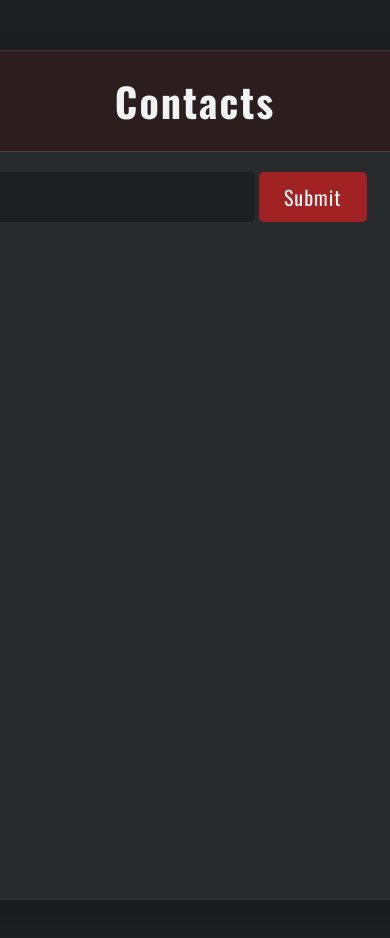
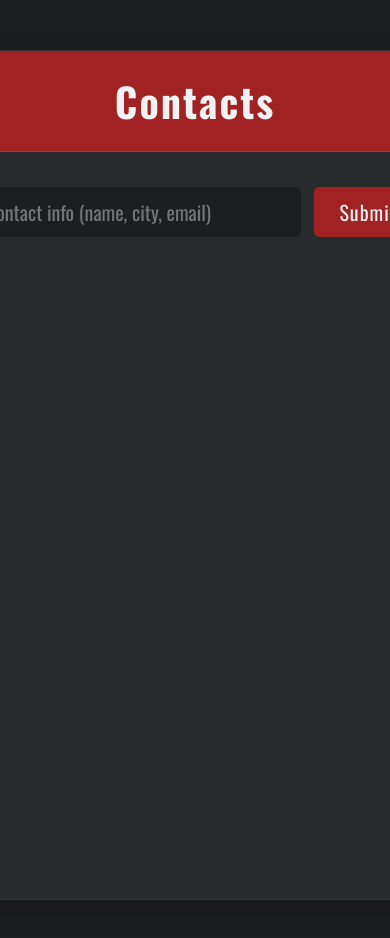
Before and after one commit to Apricosma/contact-list, a plain HTML site: page index.html in a window 390 px wide. Shown: the top 938 px of the page. Drawn offline with nearby package versions, Linux system fonts and the light colour scheme.

Commit message:
Fix mobile layout

```diff
--- a/assets/style/index.css
+++ b/assets/style/index.css
@@ -38,7 +38,7 @@ body {
     border-bottom: solid;
     border-width: 1px;
     border-color: #6c6b7280;
-    background-color: #2c1d1f;
+    background-color: var(--app-red);
     padding: 20px 0 20px;
     border-radius: 20px 20px 0 0;
     letter-spacing: 2px;
@@ -179,7 +179,7 @@ input[type=text] {
     }
 
     input[type=text] {
-        width: 50%;
-        margin: 0 0 0 60px;
+        width: 25%;
+        margin-left: 425px;
     }
 }
```
